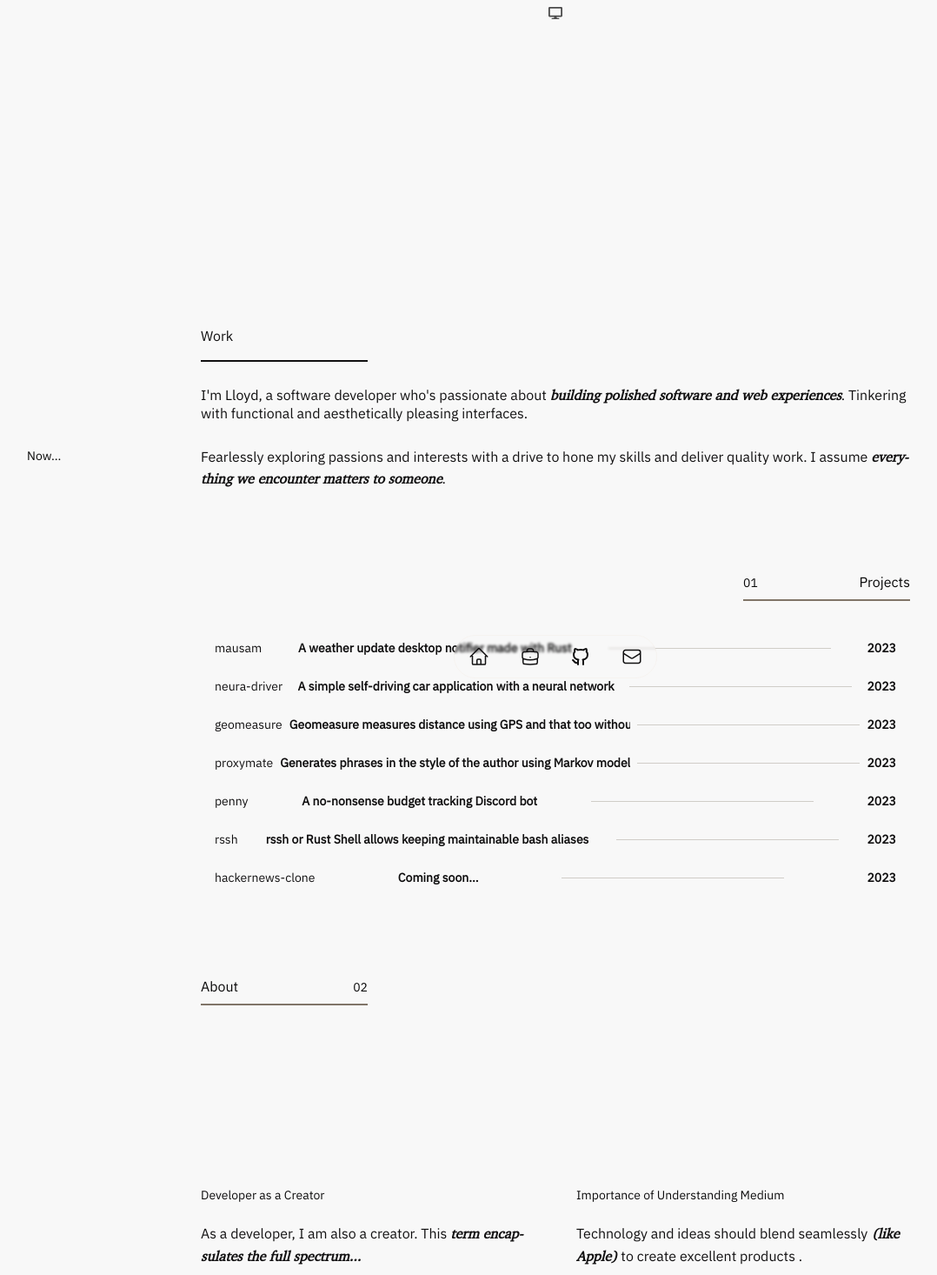
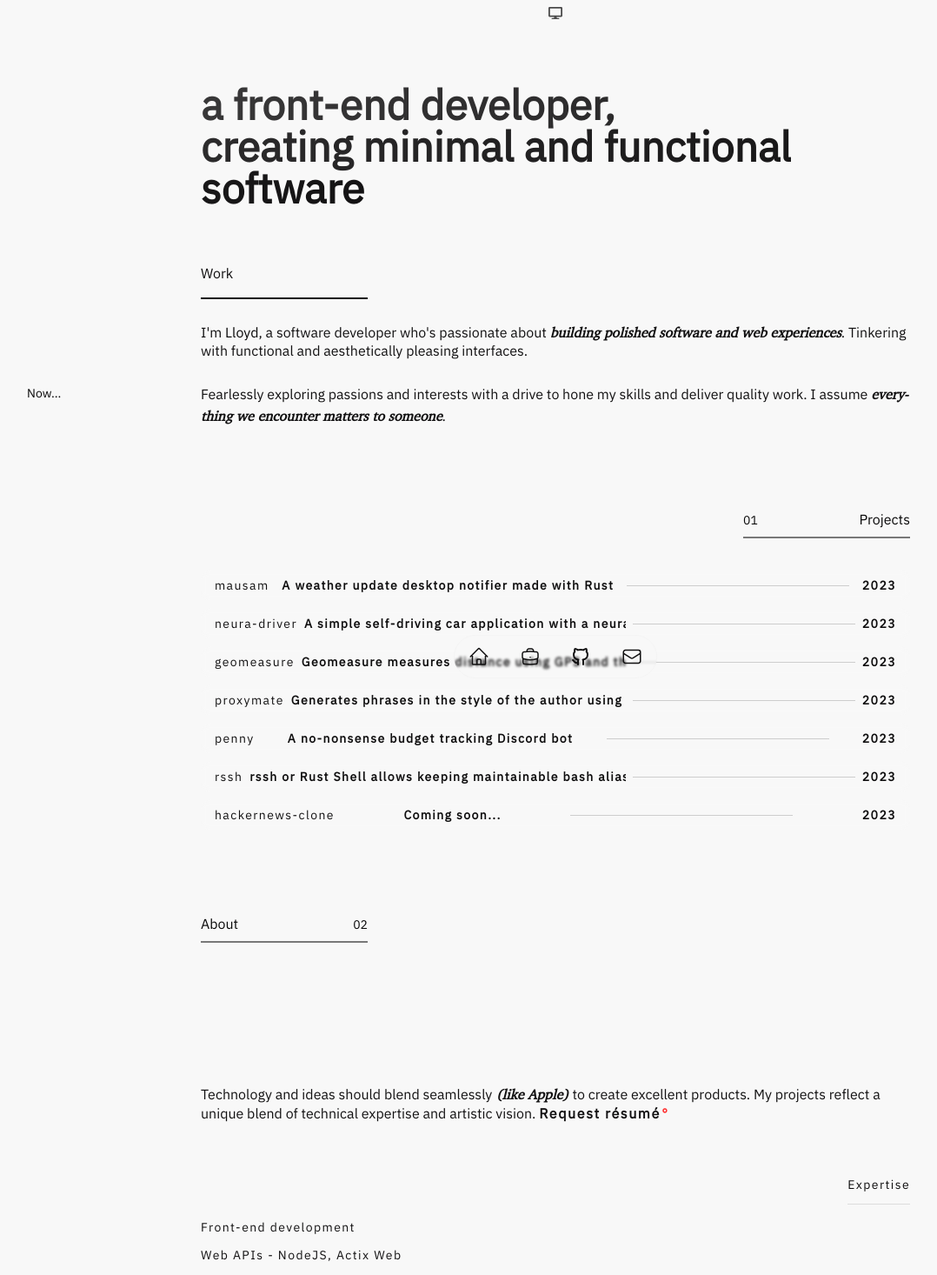
Before and after one commit to lloydlobo/lloydlobo.com, a Next.js app: page /work in a window 1280 px wide. Shown: the top 1466 px of the page at 87% size, without its empty margins (1-1079 px from the left). Built offline with nearby package versions, Linux system fonts and the light colour scheme.

Commit message:
feat: update bg work hero heading

```diff
--- a/components/layout/Dock/DockNavigation.tsx
+++ b/components/layout/Dock/DockNavigation.tsx
@@ -87,7 +87,7 @@ export function ThemeDropdown() {
         </div>
 
         {/* Current theme dock icon */}
-        <div className={`${onHoverStyles}`}>
+        <div className={`${onHoverStyles} ${disabled ? 'hidden' : 'block'}`}>
           {themeModes.map(({ name, icon }, index) => {
             if (theme === name) {
               return (
--- a/pages/work.tsx
+++ b/pages/work.tsx
@@ -74,16 +74,10 @@ export default function WorkPage() {
             <article className="">
               <div className="">
                 <h1
-                  className={`text-6xl font-bold dark:text-primary backdrop-blur-[0px] hover:text-accent md:text-7xl`}
+                  className={`text-3xl font-bold dark:text-primary backdrop-blur-[0px] hover:text-accent md:text-5xl`}
                 >
-                  <span className="bg-clip-text text-transparent bg-gradient-to-r dark:from-primary/50 from-on-primary/70 to-on-primary/[85%] dark:to-primary backdrop-blur-[0px]">
-                    <span className="relative brightness-90">
-                      Design
-                      <br />
-                      Develop
-                      <br />
-                      Ship
-                    </span>
+                  <span className="bg-clip-text text-transparent bg-gradient-to-r dark:from-primary/[70%] from-on-primary/[83%] to-on-primary/[99%] dark:to-primary backdrop-blur-[0px]">
+                    a front-end developer,<br />creating minimal and functional software
                   </span>
                 </h1>
               </div>
@@ -203,7 +197,7 @@ export default function WorkPage() {
 
           <Section>
             <article>
-              <div className="relative dark:text-secondary space-y-12 mx-auto w-full">
+              <div className="relative dark:text-secondary space-y-6 mx-auto w-full">
                 <h2
                   className="w-48 font-medium flex items-baseline brightness-50 justify-between place-self-start border-b-[2px] border-secondary/90 pb-2 text-start after:text-sm
                 after:content-['02']"
@@ -212,10 +206,8 @@ export default function WorkPage() {
                 </h2>
 
                 <div className="">
-                  <h1
-                    className={`text-4xl font-bold dark:text-primary backdrop-blur-[0px] hover:text-accent md:text-5xl pt-4`}
-                  >
-                    <span className="bg-clip-text text-transparent bg-gradient-to-r dark:from-primary/50 from-on-primary/70 to-on-primary/[85%] dark:to-primary backdrop-blur-[0px]">
+                  <h1 className={`text-4xl font-bold dark:text-primary backdrop-blur-[0px] hover:text-accent md:text-5xl pt-4`} >
+                    <span className="bg-clip-text text-transparent bg-gradient-to-r dark:from-primary/50 from-on-primary/[80%] to-on-primary/[95%] dark:to-primary backdrop-blur-[0px]">
                       <span className="relative brightness-90">
                         Developer by trade
                         <br />
@@ -224,57 +216,18 @@ export default function WorkPage() {
                     </span>
                   </h1>
                 </div>
-                <div className="w-full space-y-6 dark:text-secondary lg:place-items-center">
-                  <div className="gap-12 grid md:grid-cols-2">
-                    <div className="space-y-5">
-                      <h4 className="brightness-75 text-sm font-medium">
-                        Developer as a Creator
-                      </h4>
-                      <div className="relative grid col-start-1">
-                        <p className="">
-                          As a developer, I am also a creator. This{" "}
-                          <span className="font-bold font-serif italic">
-                            term encapsulates the full spectrum{"... "}
-                          </span>
-                        </p>
-                        <p className="hidden">
-                          I design software and build apps as part of my
-                          creative endeavors.
-                        </p>
-                        <p>I also produce digital art and music for fun.</p>
-                      </div>
-                    </div>
-                    <div className="space-y-5">
-                      <h4 className="brightness-75 text-sm font-medium">
-                        Importance of Understanding Medium
-                      </h4>
-                      <p className="lg:pr-12 hidden">
-                        Thoroughly understanding your medium is crucial. When
-                        technology and ideas blend, products excel{" "}
-                        <span className="text-xs">(like Apple)</span>. Each
-                        project reflects my unique blend of technical expertise
-                        and artistic vision — resulting in functional and
-                        visually stunning work.
-                      </p>
-                      <div>
+                <div className="w-full dark:text-secondary lg:place-items-center">
                   <p>
                     Technology and ideas should blend seamlessly
-                          <span className="font-serif font-bold italic">
-                            {" "}
-                            (like Apple){" "}
-                          </span>
-                          to create excellent products .
-                        </p>
-                        <p>
+                    <span className="font-serif font-bold italic"> (like Apple){" "} </span>
+                    to create excellent products.
                     My projects reflect a unique blend of technical
                     expertise and artistic vision.
-                        </p>
-                        <Link href={"/resume"} className="w-fit mt-4">
+                    {" "}
+                    <Link href={"/resume"} className="w-fit">
                       Request résumé
                     </Link>
-                      </div>
-                    </div>
-                  </div>
+                  </p>
                 </div>
 
                 <div className="ml-auto text-sm 4xl:w-[75vw] space-y-12 tracking-widest ">
--- a/styles/globals.css
+++ b/styles/globals.css
@@ -84,7 +84,7 @@ Link {
 }
 
 a {
-  @apply [&]:font-bold;
+  @apply [&]:font-bold tracking-widest backdrop-blur-sm;
   /* @apply text-green-400 dark:bg-gradient-to-r dark:from-accent/50 dark:to-red-500/50 dark:bg-clip-text dark:text-primary/60; */
 }
 
@@ -104,7 +104,7 @@ a::after {
   top: -0.1em;
   margin-left: 0.1em;
   font-size: 90%;
-  @apply text-red-600 dark:text-red-400;
+  @apply saturate-150 text-red-500 dark:text-red-600;
 
   /* font-feature-settings: "caps"; */
   /* font-variant-numeric: normal; */
--- a/tailwind.config.js
+++ b/tailwind.config.js
@@ -46,8 +46,10 @@ module.exports = {
         serif: ["var(--font-charter)", ...fontFamily.serif],
       },
       colors: {
-        primary: "#f3c77c",
-        secondary: "#e7cfb1",
+        // primary: "#f3c77c",
+        primary: "#fff",
+        // secondary: "#e7cfb1",
+        secondary: "#d4d4d4",
         tertiary: "#f2f2f2",
         accent: "#f6ac9f",
         "on-primary": "#111011",
```
Lines whose indentation alone changed are shown as unchanged.
